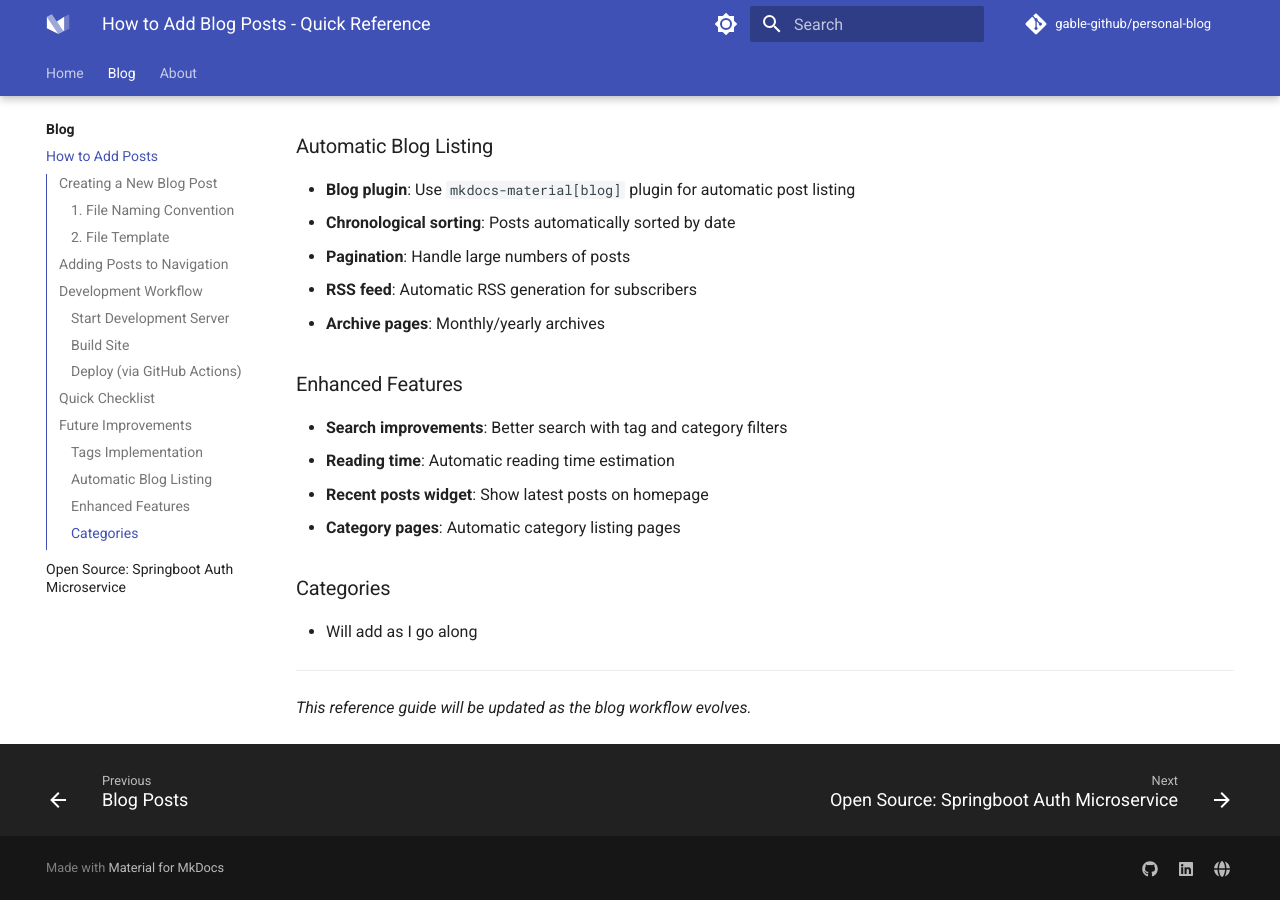
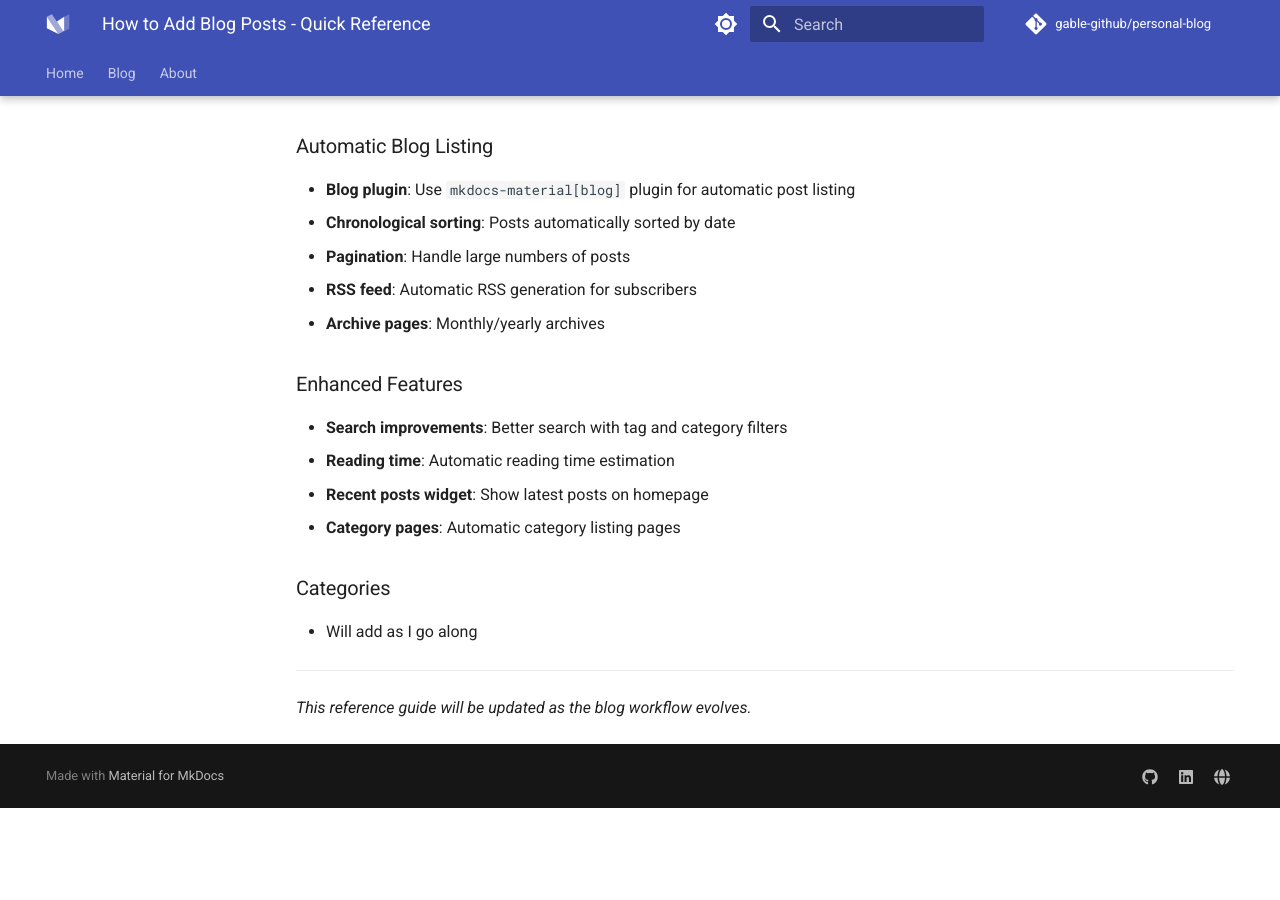
Before and after one commit to Gable-github/personal-blog, an MkDocs documentation site: the page built from docs/posts/2024-01-15-setting-up-mkdocs-blog.md, in a window 1280 px wide and 900 px high, scrolled down 1961 px. Built offline with MkDocs 1.6.1 and Material for MkDocs 9.7.7, drawn with Linux system fonts in a browser that asks for light colours; comment, search, counter and statistics services are not loaded; after the commit the page ends 2769 px from its top, so only the background shows below that.

Commit message:
Comment out the "How to Add Posts" entry in mkdocs.yml to hide guide page

```diff
--- a/mkdocs.yml
+++ b/mkdocs.yml
@@ -121,6 +121,6 @@
   - Home: index.md
   - Blog:
     - posts/index.md
-    - "How to Add Posts": posts/2024-01-15-setting-up-mkdocs-blog.md
+    # - "How to Add Posts": posts/2024-01-15-setting-up-mkdocs-blog.md
     - "Open Source: Springboot Auth Microservice": posts/2025-06-04-springboot-auth-microservice.md
   - About: about.md
```
